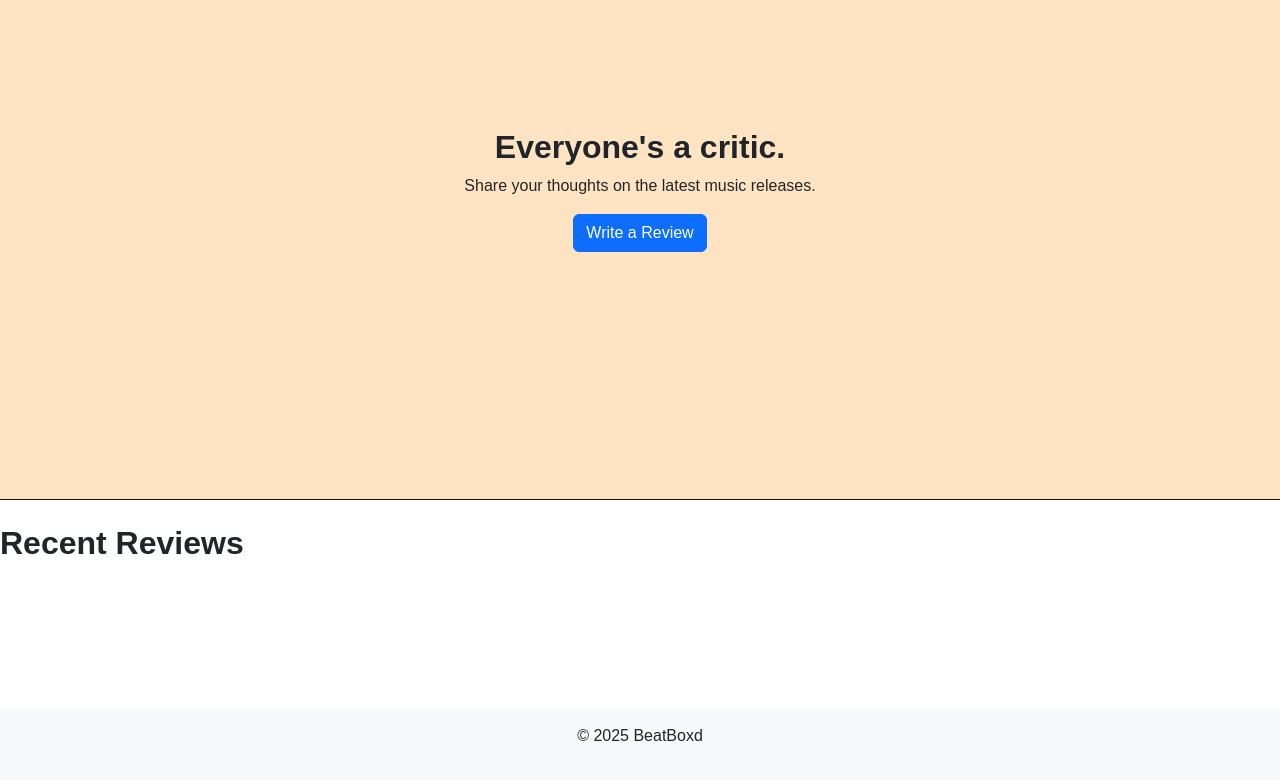
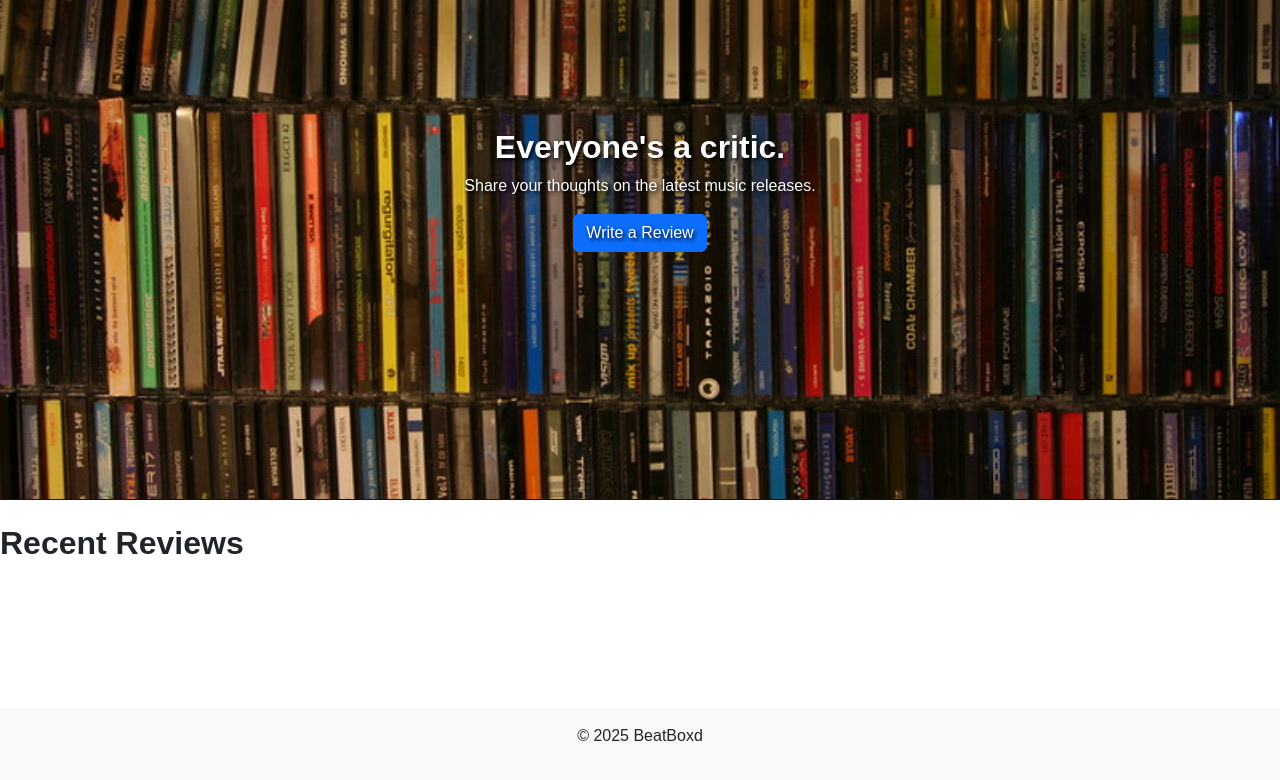
Before and after one commit to aminoacid-01/beat-boxd, a Django app: page / in a window 1280 px wide. Shown: the part 92-872 px from the top of the page. Run offline with Django 4.2, Linux system fonts and the light colour scheme; data that the repository does not hold is empty; some web fonts are replaced.

Commit message:
add hero image via css and add text-shadow to hero text

```diff
--- a/static/css/style.css
+++ b/static/css/style.css
@@ -24,8 +24,11 @@ h2 {
 #hero {
     width: 100%;
     height: 500px;
+    color: white;
+    text-shadow: 2px 2px 4px #000000;
     text-align: center;
     border-bottom: #191110 solid 1px;
+    background: url(/static/images/hero_image.jpg) no-repeat center/cover;
     background-color: bisque;
     padding: 8em;
 }
```
Also changed, not shown: static/images/hero_image.jpg (added), 2 other files.
